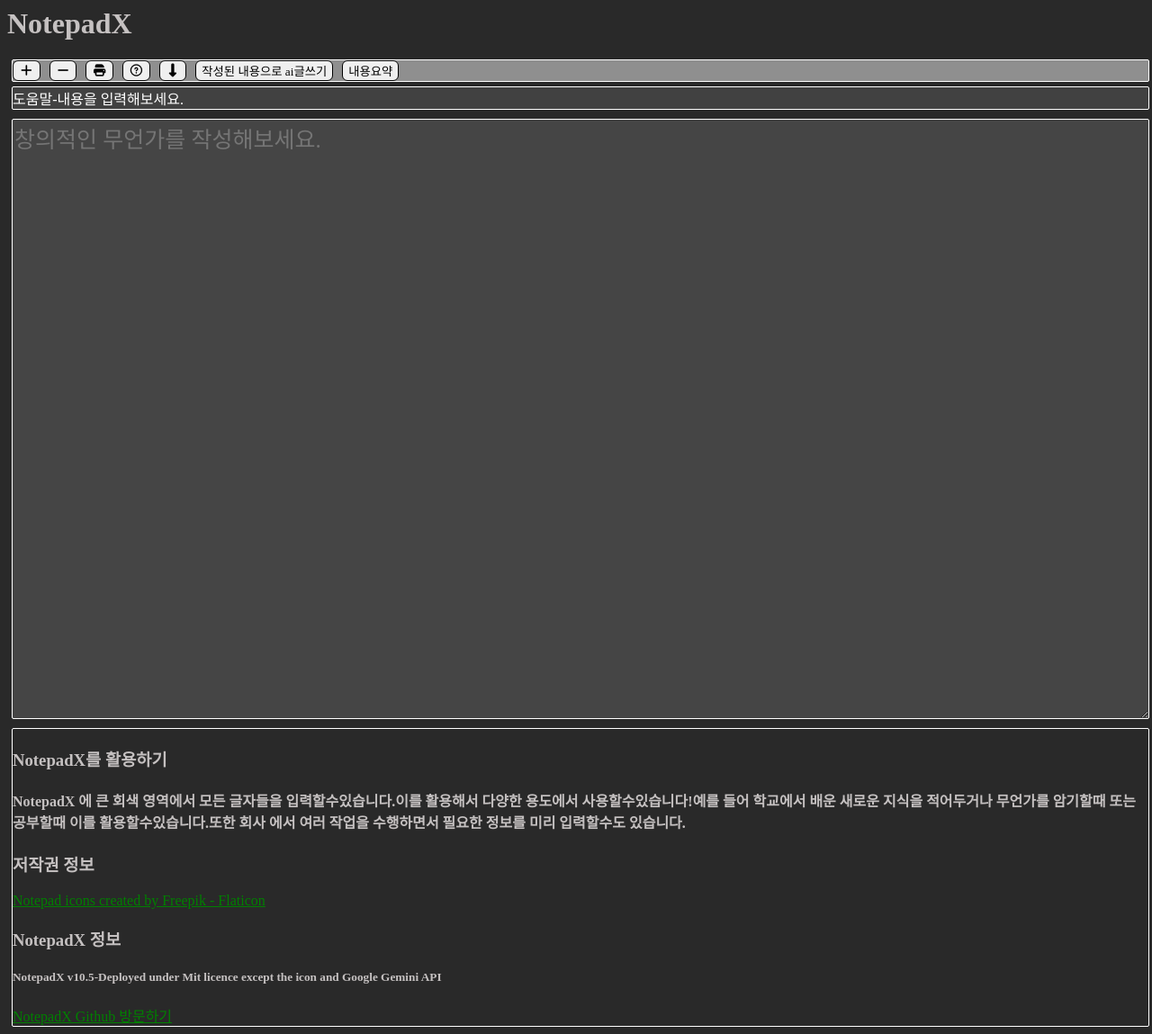
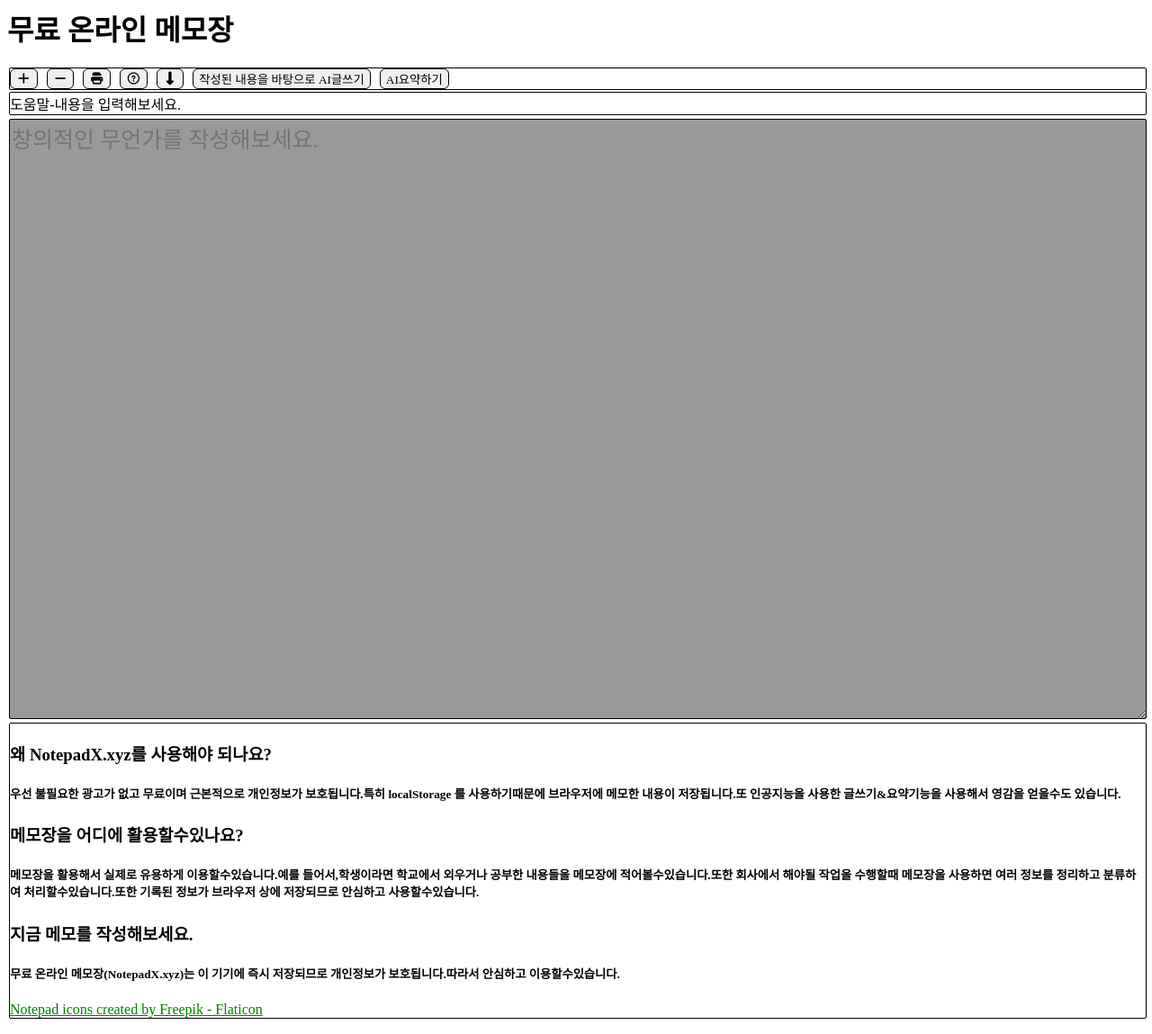
Before and after one commit to dokdoxofficial/notepadx, a React (Create React App) app: page / in a window 1280 px wide. Shown: the whole page at 90% size. Built offline with nearby package versions, Linux system fonts and the light colour scheme; no server answers; a web font is replaced by a local one.

Commit message:
Innovative NotepadX

```diff
--- a/public/index.html
+++ b/public/index.html
@@ -5,11 +5,11 @@
   <meta name="viewport" content="width=device-width, initial-scale=1.0" />
 
   <!-- 타이틀 -->
-  <title>무료 온라인 메모장-온라인으로 지금 즉시 메모해보세요.</title>
-  <meta name="description" content="NotepadX는 무료온라인메모장 입니다.언제든지 빠르게 메모할수있습니다.온라인으로 빠르게 메모하여 공유하거나 새로운 내용을 창조할수있습니다." />
+  <title>무료 온라인 메모장 - 지금 바로 온라인으로 메모를 작성해보세요.</title>
+  <meta name="description" content="간단하지만 유용한 메모장을 이용하여 지금 바로 메모해보세요.광고가 없고 무료로 제공됩니다." />
   <meta property="og:type" content="website" />
-  <meta property="og:title" content="NotepadX-무료 온라인 메모장" />
-  <meta property="og:description" content="온라인으로 빠르게 메모하세요." />
+  <meta property="og:title" content="" />
+  <meta property="og:description" content="무료 온라인 메모장 -온라인으로 빠르게 메모하세요." />
   <meta property="og:url" content="https://notepadx.netlify.app/" />
   <link rel="icon" href="/writing.png" />
   <meta name="google-site-verification" content="IBhXrxtX0wVuYyKwPSfioGLb7n0vDVDf-B3kz9fZD9w" />
--- a/src/App.css
+++ b/src/App.css
@@ -9,29 +9,31 @@
 }
 body{
   font-family: font-gmarket;
-  background-color: rgba(0, 0, 0, 0.84);
-  color: rgb(197, 193, 193);
+  color: rgb(0, 0,0);
+}
+textarea,.bar,footer,#state{
+  margin:2;
 }
 textarea{
-  background-color: rgb(69, 69, 69);
-  color:white;
+  background-color: #9a9a9a;
+  color:rgb(255, 255, 255);
   width: 100%;
   height: 500pt;
   font-family: font-gmarket;
-  border:1px solid white;
+  border:1px solid rgb(0, 0, 0);
   border-radius: 2px;
-  margin:5px;
+
 }
 .bar{
   display: flex;
   gap:10px;
-  background-color:  #8f8f8f;;
-  color: rgb(0, 0, 0);
+  background-color:  #ffffff;;
+  color: rgb(0,0,0);
   width: 100%;
   flex-wrap: wrap;
-  border:1px solid white;
+  border:1px solid rgb(0, 0, 0);
   border-radius: 2px;
-  margin:5px;
+
 }
 button{
   border:1px solid rgb(0, 0, 0);
@@ -39,18 +41,17 @@ button{
   font-family: font-gmarket;
 }
 footer{
-  border:1px solid white;
+  border:1px solid rgb(0, 0, 0);
   border-radius: 2px;
-  margin:5px;
+
   width:100%;
 }
 #state{
-  background-color: #414141;
-  color:white;
+  background-color: #ffffff;
+  color:rgb(0, 0, 0);
   width: 100%;
-  border:1px solid white;
+  border:1px solid rgb(0, 0, 0);
   border-radius: 2px;
-  margin:5px;
 }
 
 .greenlink{
--- a/src/App.js
+++ b/src/App.js
@@ -68,31 +68,35 @@ function summarize(){
 }
   return (
     <>
-    <h1>NotepadX</h1>
+    <h1>무료 온라인 메모장</h1>
     <div className="bar">
        <button><i class="fa-solid fa-plus" onClick={()=>settextsize(textsize+10)}></i></button>
        <button><i class="fa-solid fa-minus" onClick={()=>settextsize(textsize-10)}></i></button>
        <button onClick={()=>window.print()}><i class="fa-solid fa-print"></i></button>
        <button><a id = "info" href='#footer'><i class="fa-regular fa-circle-question"></i></a></button>
        <button onClick={save}><i class="fa-solid fa-down-long"></i></button>
-       <button onClick={askGemini}>작성된 내용으로 ai글쓰기</button>
-       <button onClick={summarize}>내용요약</button>
+       <button onClick={askGemini}>작성된 내용을 바탕으로 AI글쓰기</button>
+       <button onClick={summarize}>AI요약하기</button>
     </div>
     <div id='state'>{filestate}</div>
     <main>
         <textarea id = "textarea" value={data} onChange={(e) => setData(e.target.value)} style={{fontSize:textsize+"px"}} placeholder='창의적인 무언가를 작성해보세요.'></textarea>
     </main>
     <footer id = "footer">
-        <h3>NotepadX를 활용하기</h3>
-        <h4>NotepadX 에 큰 회색 영역에서 모든 글자들을 입력할수있습니다.이를 활용해서 다양한
-            용도에서 사용할수있습니다!예를 들어 학교에서 배운 새로운 지식을 적어두거나 무언가를 암기할때 또는 공부할때 이를 활용할수있습니다.또한 회사
-            에서 여러 작업을 수행하면서 필요한 정보를 미리 입력할수도 있습니다.
-         </h4>
-        <h3>저작권 정보</h3>
+        <h3>왜 NotepadX.xyz를 사용해야 되나요?</h3>
+        <h5>우선 불필요한 광고가 없고 무료이며 근본적으로 개인정보가 보호됩니다.특히 localStorage 를 사용하기때문에
+          브라우저에 메모한 내용이 저장됩니다.또 인공지능을 사용한 글쓰기&요약기능을 사용해서 영감을 얻을수도 있습니다.
+        </h5>
+        <h3>메모장을 어디에 활용할수있나요?</h3>
+        <h5>메모장을 활용해서 실제로 유용하게 이용할수있습니다.예를 들어서,학생이라면 학교에서
+          외우거나 공부한 내용들을 메모장에 적어볼수있습니다.또한 회사에서 해야될 작업을 수행할때 메모장을
+          사용하면 여러 정보를 정리하고 분류하여 처리할수있습니다.또한 기록된 정보가 브라우저 상에 저장되므로
+          안심하고 사용할수있습니다.
+         </h5>
+        <h3>지금 메모를 작성해보세요.</h3>
+        <h5>무료 온라인 메모장(NotepadX.xyz)는 이 기기에 즉시 저장되므로 개인정보가 보호됩니다.따라서 안심하고 이용할수있습니다.</h5>
         <a className = "greenlink" href="https://www.flaticon.com/free-icons/notepad" title="notepad icons">Notepad icons created by Freepik - Flaticon</a>
-        <h3>NotepadX 정보</h3>
-        <h5>NotepadX v10.5-Deployed under Mit licence except the icon and Google Gemini API</h5>
-        <a className='greenlink' href='https://github.com/dokdoxofficial/notepadx'>NotepadX Github 방문하기</a>
+
     </footer>
     </>
   );
```
